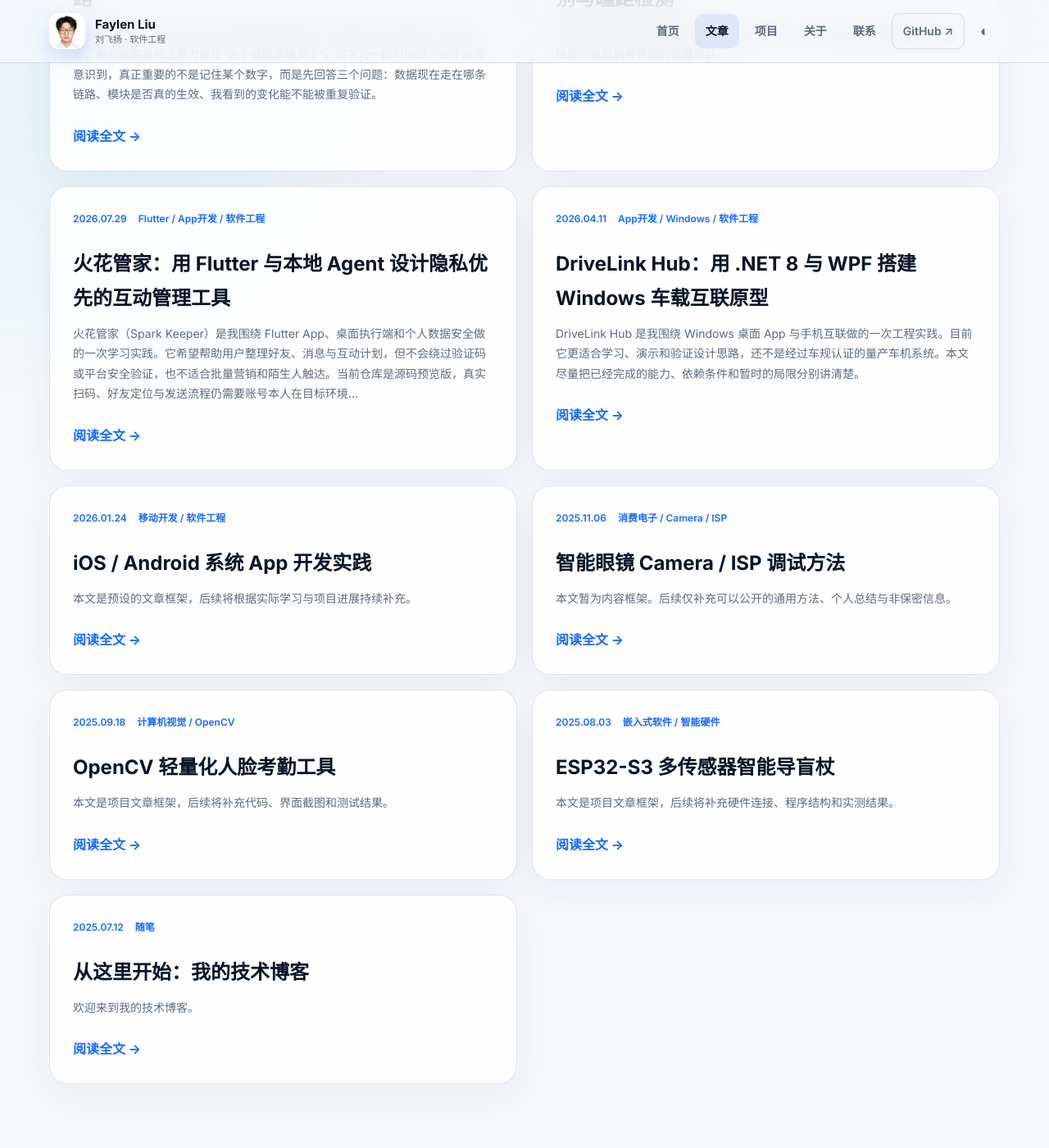
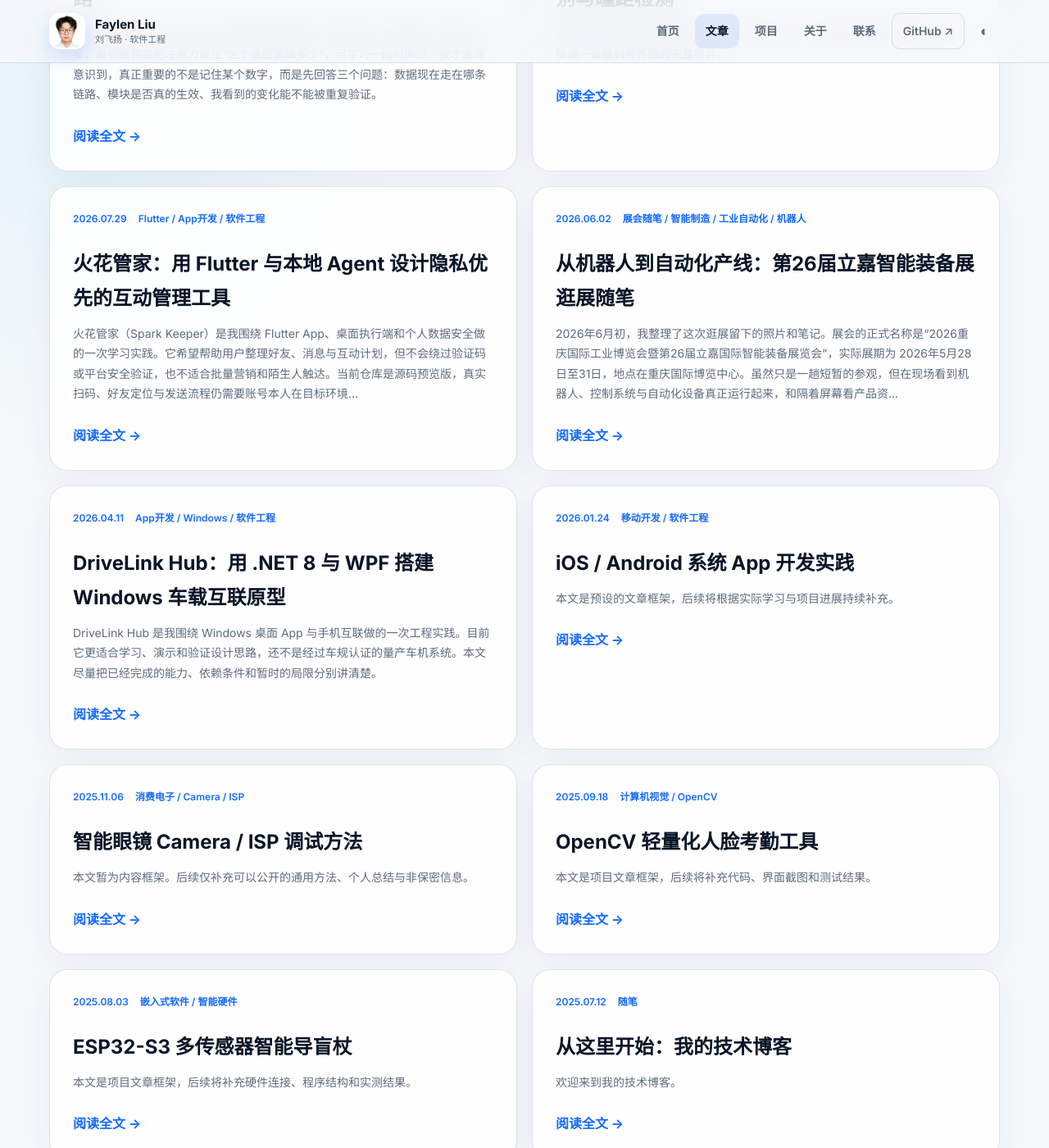
Before and after one commit to sheeplhy/sheeplhy.github.io, a Jekyll site: the page built from blog.md, in a window 1280 px wide and 1400 px high, scrolled down 638 px. Shown: the whole window at 82% size. Built offline with Jekyll 4.4.1, drawn with Linux system fonts in a browser that asks for light colours; some of the changed lines change nothing that is shown.

Commit message:
Add Lijia intelligent equipment expo notes

```diff
--- /dev/null
+++ b/_posts/2026-06-02-lijia-intelligent-equipment-expo.md
@@ -0,0 +1,84 @@
+---
+layout: post
+title: "从机器人到自动化产线：第26届立嘉智能装备展逛展随笔"
+description: "一次关于具身智能、工业机器人与自动化系统的现场观察，也让我重新思考软件、AI 与真实制造场景之间的距离。"
+date: 2026-06-02 20:30:00 +0800
+categories: [展会随笔, 智能制造, 工业自动化, 机器人]
+permalink: /posts/lijia-intelligent-equipment-expo-2026/
+---
+
+2026年6月初，我整理了这次逛展留下的照片和笔记。展会的正式名称是“2026重庆国际工业博览会暨第26届立嘉国际智能装备展览会”，实际展期为 **2026年5月28日至31日**，地点在重庆国际博览中心。虽然只是一趟短暂的参观，但在现场看到机器人、控制系统与自动化设备真正运行起来，和隔着屏幕看产品资料是完全不同的感受。
+
+我没有打算把这篇文章写成展品大全，也不会根据几分钟的演示判断某台设备的真实性能。它更像是一份个人观察：作为软件工程专业的学生，我在制造现场看到了哪些技术连接，以及这些连接对我理解 App、AI、计算机视觉和嵌入式软件有什么启发。
+
+<figure class="figure-portrait">
+  <img src="{{ '/assets/images/lijia-2026/01-chongqing-expo-center.jpg' | relative_url }}" alt="重庆国际博览中心第26届立嘉智能装备展N2馆入口">
+  <figcaption>重庆国际博览中心 N2 馆入口。本文写于6月初，展会实际举办时间为5月28日至31日。</figcaption>
+</figure>
+
+## 第一印象：智能制造不是一台“聪明”的机器
+
+进入展馆后，我最先感受到的是设备之间的关联性。工业机器人、伺服驱动、PLC、传感器、机器视觉、工控机和上位机软件并不是相互独立的展品，它们最终都要被组织进一套可以持续运行的生产系统。
+
+这让我重新理解“智能装备”里的“智能”。它不只是模型推理或某个炫目的动作，而是设备能够感知状态、执行任务、处理异常，并把结果稳定地交给下一个环节。真正的工程价值，往往体现在重复精度、节拍、安全边界、故障恢复和维护成本这些不太容易通过短视频展示的部分。
+
+<figure class="figure-portrait">
+  <img src="{{ '/assets/images/lijia-2026/02-automation-hall.jpg' | relative_url }}" alt="立嘉智能装备展工业自动化展馆与信捷电气展台">
+  <figcaption>工业自动化展区现场。设备、控制、通信和软件最终需要协同成完整系统。</figcaption>
+</figure>
+
+## 具身智能很吸引目光，但我更关心“如何落地”
+
+宇树展台的人形机器人和四足机器人吸引了不少观众。近距离观看时，我首先想到的不是“它能做多少动作”，而是动作背后的感知、控制与安全问题：机器人如何判断自身姿态，如何处理地面变化，发生异常时如何进入安全状态，又如何让维护人员快速定位问题。
+
+从软件视角看，一次看起来流畅的演示，背后可能同时涉及传感器融合、运动控制、实时通信、状态机、日志、远程升级和人机交互。AI 可以帮助机器人理解环境和任务，但要进入真实场景，还需要稳定的控制链路和大量边界条件处理。
+
+<figure class="figure-portrait">
+  <img src="{{ '/assets/images/lijia-2026/03-unitree-robot.jpg' | relative_url }}" alt="宇树科技展台的人形机器人与四足机器人">
+  <figcaption>宇树机器人展台现场记录。照片仅呈现当时所见，不对具体型号或性能作评测结论。</figcaption>
+</figure>
+
+这也让我意识到，“具身智能”与传统工业自动化并不是简单的替代关系。传统自动化在确定环境里追求高节拍、高重复性和可控风险；具身智能更强调对开放环境的适应能力。两者未来可能会在感知、规划和柔性任务上互相借鉴，但落地时仍然要回到可靠性、成本和维护这些现实指标。
+
+## 工业机器人让我看到软件之外的约束
+
+另一处展台展示了工业机器人及相关自动化设备。工业机械臂的动作看起来直接，但一个实际工作站还要处理夹具、工件定位、运动范围、急停、安全围栏、上下料与节拍同步。软件逻辑必须尊重机械结构、电气接口和现场安全规范，不能只考虑“功能能不能跑起来”。
+
+<figure class="figure-portrait">
+  <img src="{{ '/assets/images/lijia-2026/04-industrial-robots.jpg' | relative_url }}" alt="展会现场的工业机器人与自动化设备展示">
+  <figcaption>工业机器人与自动化设备展台。相比单机动作，我更关注它与控制器、工装及安全系统的协作。</figcaption>
+</figure>
+
+这和我平时做 App 或视觉项目时的思路有相通之处：
+
+- **状态必须明确。** 设备正在初始化、运行、暂停还是故障，软件都要有清晰定义。
+- **异常必须可以恢复。** 网络中断、传感器异常或执行失败后，需要安全退出并支持诊断。
+- **数据必须可以追踪。** 日志、告警和关键状态要能够帮助工程人员复现问题。
+- **交互必须服务现场。** 操作界面不是越复杂越专业，而是要让用户快速看懂当前状态和下一步操作。
+- **功能必须经过场景验证。** 实验室里跑通一次，与在现场连续运行，是两种不同的完成度。
+
+## 从 App、视觉和 AI 的方向重新看展会
+
+这次参观也让我把自己的几个学习方向串联得更清楚。
+
+在 **App 与产品设计** 上，移动端可以承担设备配置、状态查看、工单管理和远程维护，但前提是信息层级清楚、权限安全、弱网状态可控；在 **计算机视觉** 上，检测和定位只有与光源、相机安装、节拍和误判成本一起考虑，才能成为可用方案；在 **嵌入式软件** 上，实时性、接口稳定性和故障保护往往比单次功能演示更重要；在 **AI 应用** 上，我更愿意把模型看作系统中的一个能力模块，而不是脱离数据、硬件与业务流程的答案。
+
+我以前更容易从“我会不会实现某个功能”思考问题。逛完展后，我开始更多追问：这个功能解决的是谁的问题？接入现有流程的成本是多少？出现错误时谁来处理？能不能被维护和迭代？这些问题听起来不够炫，但它们正是产品思维和软件工程真正进入工业场景时必须面对的部分。
+
+## 这次逛展带给我的三个提醒
+
+第一，**不要只看演示效果，要看系统边界。** 一个动作、一次识别或一条产线片段只是结果，输入条件、异常处理和长期稳定性同样重要。
+
+第二，**软硬件之间不存在真正的“分界线”。** 软件需要理解传感器、执行器和机械约束；硬件能力也需要通过软件流程、数据和交互才能变成用户价值。
+
+第三，**AI 最终要回到具体任务。** 相比追求抽象的“更智能”，我更想学习如何让 AI 在明确场景里降低操作成本、提升检测一致性，或者帮助工程人员更快定位问题。
+
+这次参观没有让我立刻掌握某一种设备，却让我对“完整工程系统”有了更直观的认识。以后再做移动端、视觉或嵌入式项目时，我也会更重视状态管理、异常恢复、可观测性和真实使用流程，而不仅仅是完成一个能够展示的功能。
+
+---
+
+## 照片与信息说明
+
+- 文中照片为本次逛展的现场记录，仅用于个人学习经历分享；画面中的企业名称、商标、产品外观及展陈内容归相应权利人所有。
+- 本文不是展会官方报道，也不构成对参展企业或具体产品性能的评测与推荐。
+- 展会日期、地点与主题范围参考[重庆市人民政府会展活动预告](https://www.cq.gov.cn/zwgk/zfxxgkml/zdlyxxgk/ggwh/wh/zlyjzyg/202605/t20260522_15695337.html)及[立嘉智能装备展官方网站](https://www.ljcwmte.com/)。
--- a/assets/css/style.scss
+++ b/assets/css/style.scss
@@ -180,6 +180,7 @@
 .prose figure { margin: 36px 0; }
 .prose figure img { display: block; width: 100%; border: 1px solid var(--line); border-radius: 18px; background: #fff; box-shadow: 0 18px 50px rgba(7, 17, 31, .08); }
 .prose figcaption { margin-top: 11px; color: var(--muted); font-size: 12px; line-height: 1.65; text-align: center; }
+.prose figure.figure-portrait { max-width: 640px; margin-inline: auto; }
 .prose .learning-note { margin: 28px 0; padding: 20px 22px; border: 1px solid color-mix(in srgb, var(--accent) 28%, var(--line)); border-radius: 16px; background: color-mix(in srgb, var(--accent-soft) 72%, transparent); }
 .prose .learning-note strong { color: var(--text); }
 .blog-index { display: grid; grid-template-columns: repeat(2, 1fr); gap: 18px; padding-block: 60px 110px; }
```
Also changed, not shown: assets/images/lijia-2026/01-chongqing-expo-center.jpg (added), assets/images/lijia-2026/02-automation-hall.jpg (added), assets/images/lijia-2026/03-unitree-robot.jpg (added), assets/images/lijia-2026/04-industrial-robots.jpg (added).
